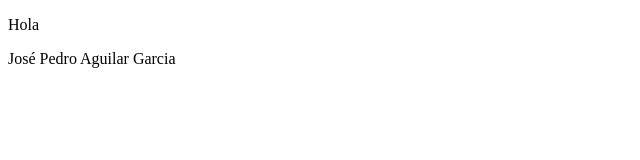
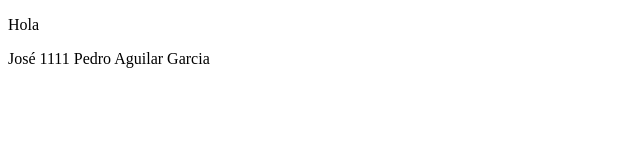
Before and after one commit to jopeagga/Expo_R, a plain HTML site: page index.html in a window 1280 px wide. Shown: the full height of the page, 0-640 px from the left. Drawn offline with Linux system fonts and the light colour scheme.

Commit message:
Agregue unos en el parrafo

```diff
--- a/index.html
+++ b/index.html
@@ -8,6 +8,6 @@
 </head>
 <body>
     <p>Hola</p>
-    <p>José Pedro Aguilar Garcia</p>
+    <p>José 1111 Pedro Aguilar Garcia</p>
 </body>
 </html>
```
